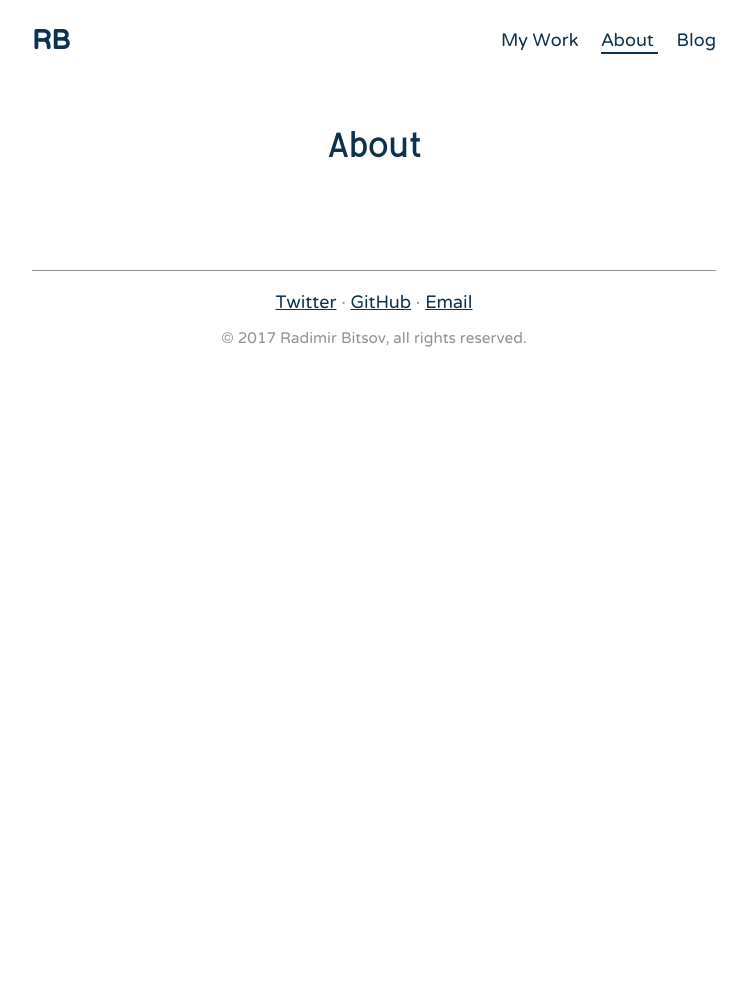
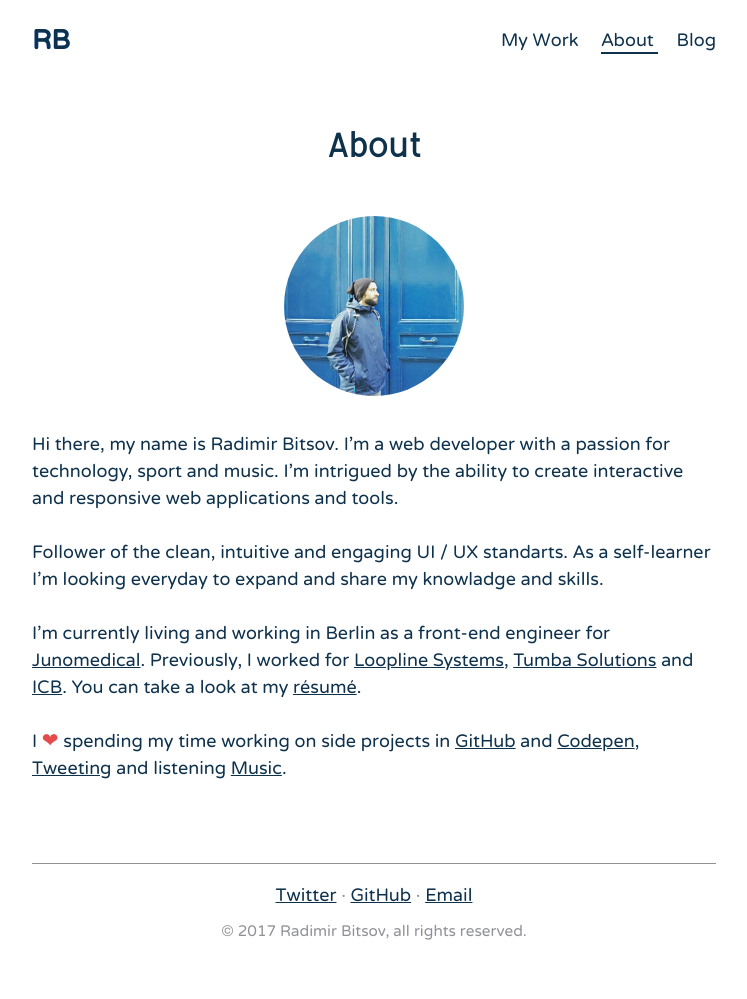
Before and after one commit to radibit/radibit.com, a Jekyll site: the page built from about/index.md, in a window 1280 px wide. Shown: the whole page, without its empty margins (266-1013 px from the left). Built offline with Jekyll 4.4.1, drawn with Linux system fonts in a browser that asks for light colours; some web fonts are replaced; before the commit the page ends 900 px from its top, so only the background shows below that.

Commit message:
add about page, change the front page 🎉

```diff
--- a/_layouts/frontpage.html
+++ b/_layouts/frontpage.html
@@ -55,7 +55,7 @@
         </ul>
 
         <h2>Articles</h2>
-        <p>Comming soon...</p>
+        <p>Comming soon :smiley:</p>
       </div>
     </main>
 
--- a/about/index.html
+++ /dev/null
@@ -1,6 +0,0 @@
----
-layout: page
-title: About
-is-nav-item: true
-order: 2
----
--- /dev/null
+++ b/about/index.md
@@ -0,0 +1,28 @@
+---
+layout: page
+title: About
+is-nav-item: true
+order: 2
+---
+
+<p class="u-textAlignCenter">
+  <img src="/uploads/2017/01/profile.jpg" alt="Profile" class="o-img--roundedSmall">
+</p>
+
+Hi there, my name is Radimir Bitsov. I'm a web developer with a passion for technology,
+sport and music. I'm intrigued by the ability to create interactive and responsive
+web applications and tools.
+
+Follower of the clean, intuitive and engaging UI / UX standarts. As a self-learner
+I'm looking everyday to expand and share my knowladge and skills.
+
+I’m currently living and working in Berlin as a front-end engineer for
+[Junomedical](http://www.junomedical.com/en).
+Previously, I worked for [Loopline Systems](http://www.loopline-systems.com/en),
+[Tumba Solutions](http://tumba.solutions/) and [ICB](http://www.icb.bg/).
+You can take a look at my [résumé](https://www.dropbox.com/s/rymb4ddf22rpdho/Radimir.Bitsov_Resume.pdf?dl=0).
+
+I <span class="c-heart">❤︎</span> spending my time working on side projects in
+[GitHub](https://github.com/radibit) and [Codepen](https://codepen.io/_rbit/),
+[Tweeting](https://twitter.com/radibit) and listening
+[Music](https://play.spotify.com/user/radimir.bitsov/playlist/0sxE6ypafdZWLL1eiuN3ZZ).
--- a/blog/index.html
+++ b/blog/index.html
@@ -4,3 +4,7 @@ title: Blog
 is-nav-item: true
 order: 3
 ---
+
+<p>
+  Comming soon :smiley:
+</p>
--- a/index.html
+++ b/index.html
@@ -1,3 +1,3 @@
 ---
-layout: teaser
+layout: frontpage
 ---
```
Also changed, not shown: _sass/_objects.scss (+7 -1 lines), assets/css/main.css, uploads/2017/01/profile.jpg (added).
